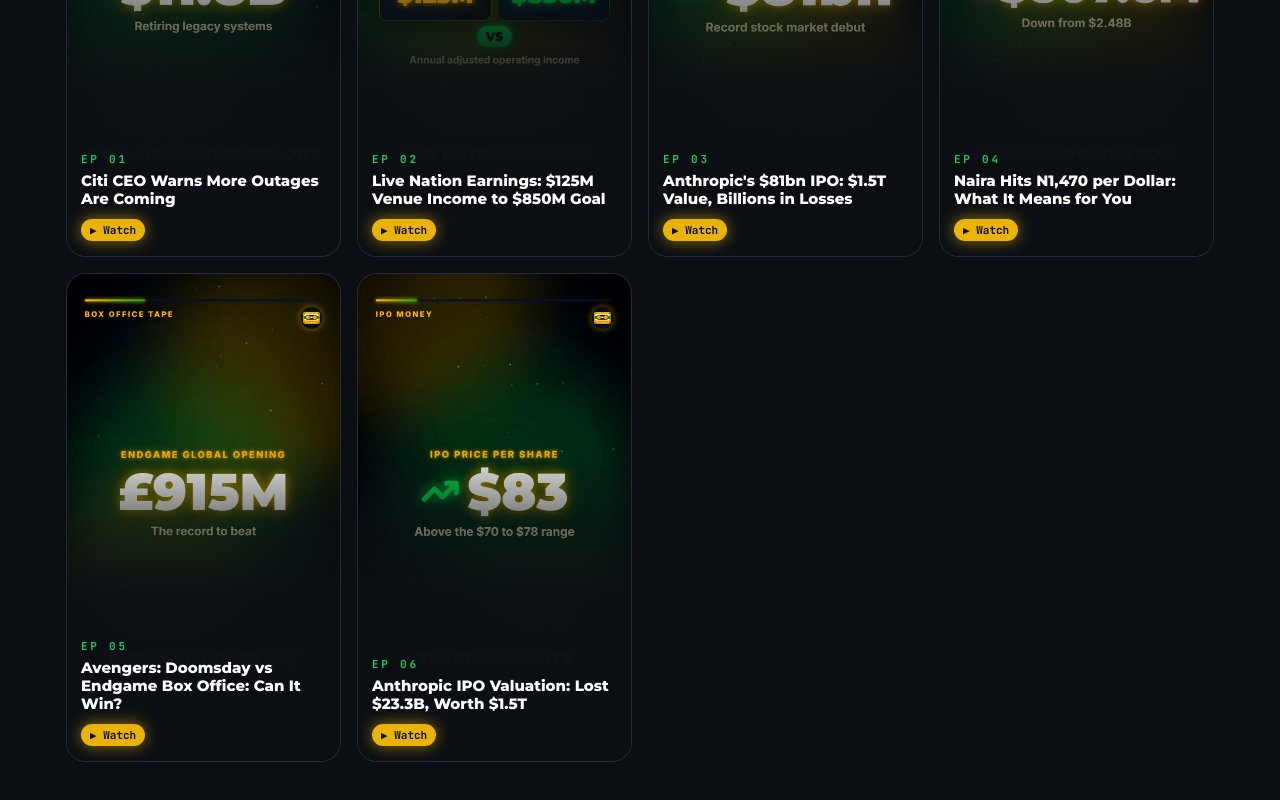
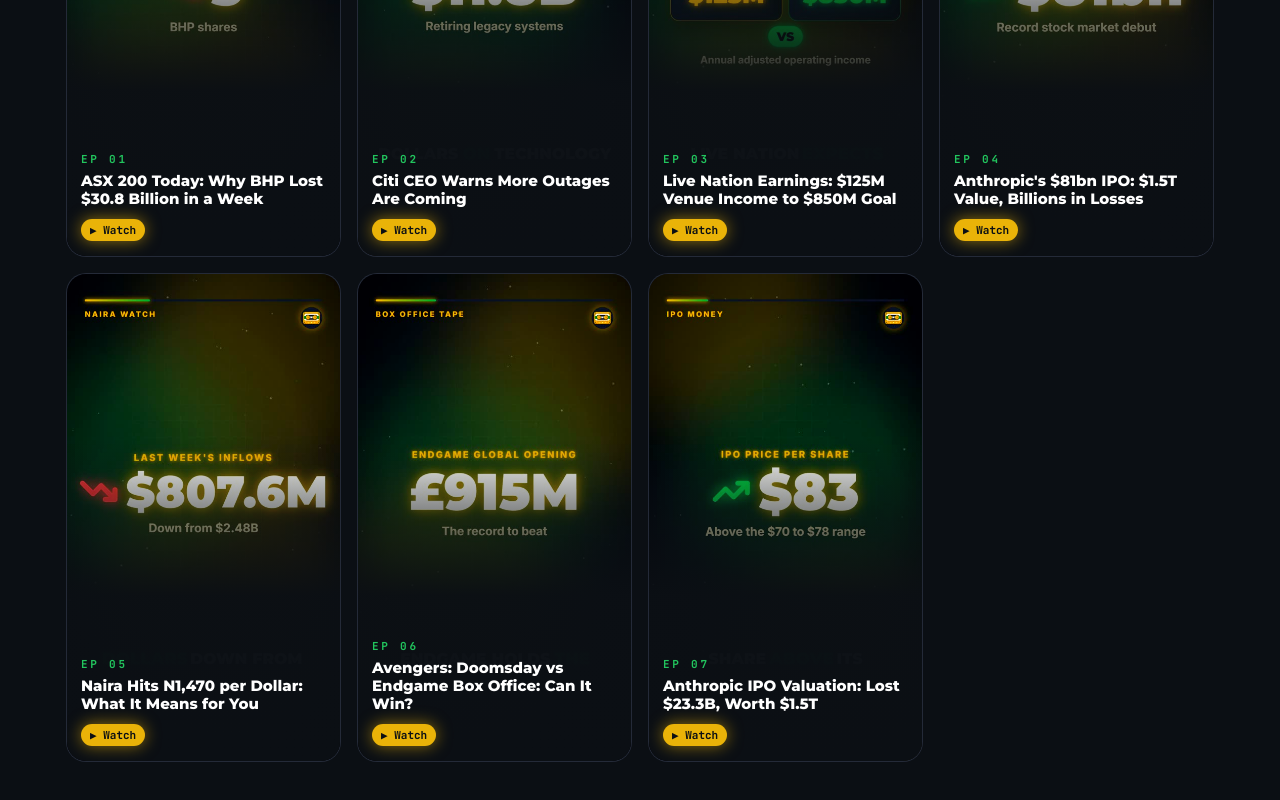
Before and after one commit to infnitycompany-collab/cashtape, a plain HTML site: page index.html in a window 1280 px wide. Shown: the part 1469-2269 px from the top of the page. Drawn offline with Linux system fonts and the light colour scheme.

Commit message:
Latest episodes 2026-11-20 19:11

```diff
--- a/index.html
+++ b/index.html
@@ -64,29 +64,33 @@
       <p class="sub">One money question, one clear answer, one number you will remember. New shorts every day.</p>
     </div>
     <div class="eps">
+      <a class="ep reveal" href="https://www.youtube.com/shorts/1NXzfQ3wr6U">
+        <img src="img/ep_1NXzfQ3wr6U.jpg" alt="" loading="lazy">
+        <div class="meta"><div class="num">EP 01</div><h3>ASX 200 Today: Why BHP Lost $30.8 Billion in a Week</h3><span class="chip">▶ Watch</span></div>
+      </a>
       <a class="ep reveal" href="https://www.youtube.com/shorts/ir1l71bCJU8">
         <img src="img/ep_ir1l71bCJU8.jpg" alt="" loading="lazy">
-        <div class="meta"><div class="num">EP 01</div><h3>Citi CEO Warns More Outages Are Coming</h3><span class="chip">▶ Watch</span></div>
+        <div class="meta"><div class="num">EP 02</div><h3>Citi CEO Warns More Outages Are Coming</h3><span class="chip">▶ Watch</span></div>
       </a>
       <a class="ep reveal" href="https://www.youtube.com/shorts/1L4k1EbDPHM">
         <img src="img/ep_1L4k1EbDPHM.jpg" alt="" loading="lazy">
-        <div class="meta"><div class="num">EP 02</div><h3>Live Nation Earnings: $125M Venue Income to $850M Goal</h3><span class="chip">▶ Watch</span></div>
+        <div class="meta"><div class="num">EP 03</div><h3>Live Nation Earnings: $125M Venue Income to $850M Goal</h3><span class="chip">▶ Watch</span></div>
       </a>
       <a class="ep reveal" href="https://www.youtube.com/shorts/VUidta97ZOo">
         <img src="img/ep_VUidta97ZOo.jpg" alt="" loading="lazy">
-        <div class="meta"><div class="num">EP 03</div><h3>Anthropic&#x27;s $81bn IPO: $1.5T Value, Billions in Losses</h3><span class="chip">▶ Watch</span></div>
+        <div class="meta"><div class="num">EP 04</div><h3>Anthropic&#x27;s $81bn IPO: $1.5T Value, Billions in Losses</h3><span class="chip">▶ Watch</span></div>
       </a>
       <a class="ep reveal" href="https://www.youtube.com/shorts/xh-62YkUS7I">
         <img src="img/ep_xh-62YkUS7I.jpg" alt="" loading="lazy">
-        <div class="meta"><div class="num">EP 04</div><h3>Naira Hits N1,470 per Dollar: What It Means for You</h3><span class="chip">▶ Watch</span></div>
+        <div class="meta"><div class="num">EP 05</div><h3>Naira Hits N1,470 per Dollar: What It Means for You</h3><span class="chip">▶ Watch</span></div>
       </a>
       <a class="ep reveal" href="https://www.youtube.com/shorts/HQGqBitfLLY">
         <img src="img/ep_HQGqBitfLLY.jpg" alt="" loading="lazy">
-        <div class="meta"><div class="num">EP 05</div><h3>Avengers: Doomsday vs Endgame Box Office: Can It Win?</h3><span class="chip">▶ Watch</span></div>
+        <div class="meta"><div class="num">EP 06</div><h3>Avengers: Doomsday vs Endgame Box Office: Can It Win?</h3><span class="chip">▶ Watch</span></div>
       </a>
       <a class="ep reveal" href="https://www.youtube.com/shorts/swL-E2e-PxA">
         <img src="img/ep_swL-E2e-PxA.jpg" alt="" loading="lazy">
-        <div class="meta"><div class="num">EP 06</div><h3>Anthropic IPO Valuation: Lost $23.3B, Worth $1.5T</h3><span class="chip">▶ Watch</span></div>
+        <div class="meta"><div class="num">EP 07</div><h3>Anthropic IPO Valuation: Lost $23.3B, Worth $1.5T</h3><span class="chip">▶ Watch</span></div>
       </a>
     </div>
   </div>
```
Also changed, not shown: img/ep_1NXzfQ3wr6U.jpg (added).
